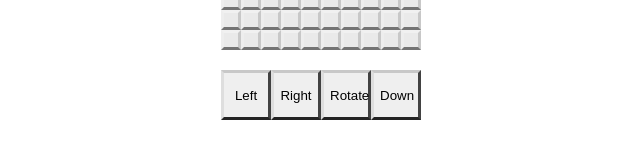
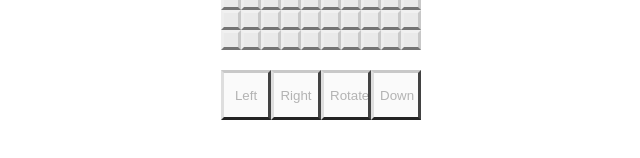
Before and after one commit to aucoeur/GravitySquares, a React (Create React App) app: page / in a window 1280 px wide. Shown: the part 430-588 px from the top of the page, without its empty margins (319-959 px from the left). Built offline with nearby package versions, Linux system fonts and the light colour scheme.

Commit message:
implemented game over

```diff
--- a/src/components/Controls/Controls.js
+++ b/src/components/Controls/Controls.js
@@ -1,21 +1,42 @@
-import { useDispatch } from 'react-redux'
+import { useDispatch, useSelector } from 'react-redux'
 import { moveDown, moveLeft, moveRight, rotate } from '../../actions'
 import './Controls.css'
 
 export default function Control() {
   const dispatch = useDispatch()
-  // const isRunning = useSelector(state => state.isRunning)
+  const isRunning = useSelector(state => state.isRunning)
+  const gameOver = useSelector(state => state.gameOver)
 
   return (
     <div className="controls">
-      <button className="control-button" onClick={
-        (e) => { dispatch(moveLeft()) }}>Left</button>
-      <button className="control-button" onClick={
-        (e) => { dispatch(moveRight()) }}>Right</button>
-      <button className="control-button" onClick={
-        (e) => { dispatch(rotate()) }}>Rotate</button>
-      <button className="control-button" onClick={
-        (e) => {dispatch(moveDown()) }}>Down</button>
+      <button
+        disabled={!isRunning || gameOver}
+        className="control-button"
+        onClick={ (e) => {
+          if (!isRunning || gameOver) { return }
+          dispatch(moveLeft())
+        }}>Left</button>
+      <button
+        disabled={!isRunning || gameOver}
+        className="control-button"
+        onClick={(e) => {
+          if (!isRunning || gameOver) { return }
+          dispatch(moveRight())
+        }}>Right</button>
+      <button
+        disabled={!isRunning || gameOver}
+        className="control-button"
+        onClick={(e) => {
+          if (!isRunning || gameOver) { return }
+          dispatch(rotate())
+        }}>Rotate</button>
+      <button
+        disabled={!isRunning || gameOver}
+        className="control-button"
+        onClick={(e) => {
+          if (!isRunning || gameOver) { return }
+          dispatch(moveDown())
+        }}>Down</button>
     </div>
   )
 }
```
Also changed, not shown: src/reducers/game-reducer.js (+3 -6 lines).
